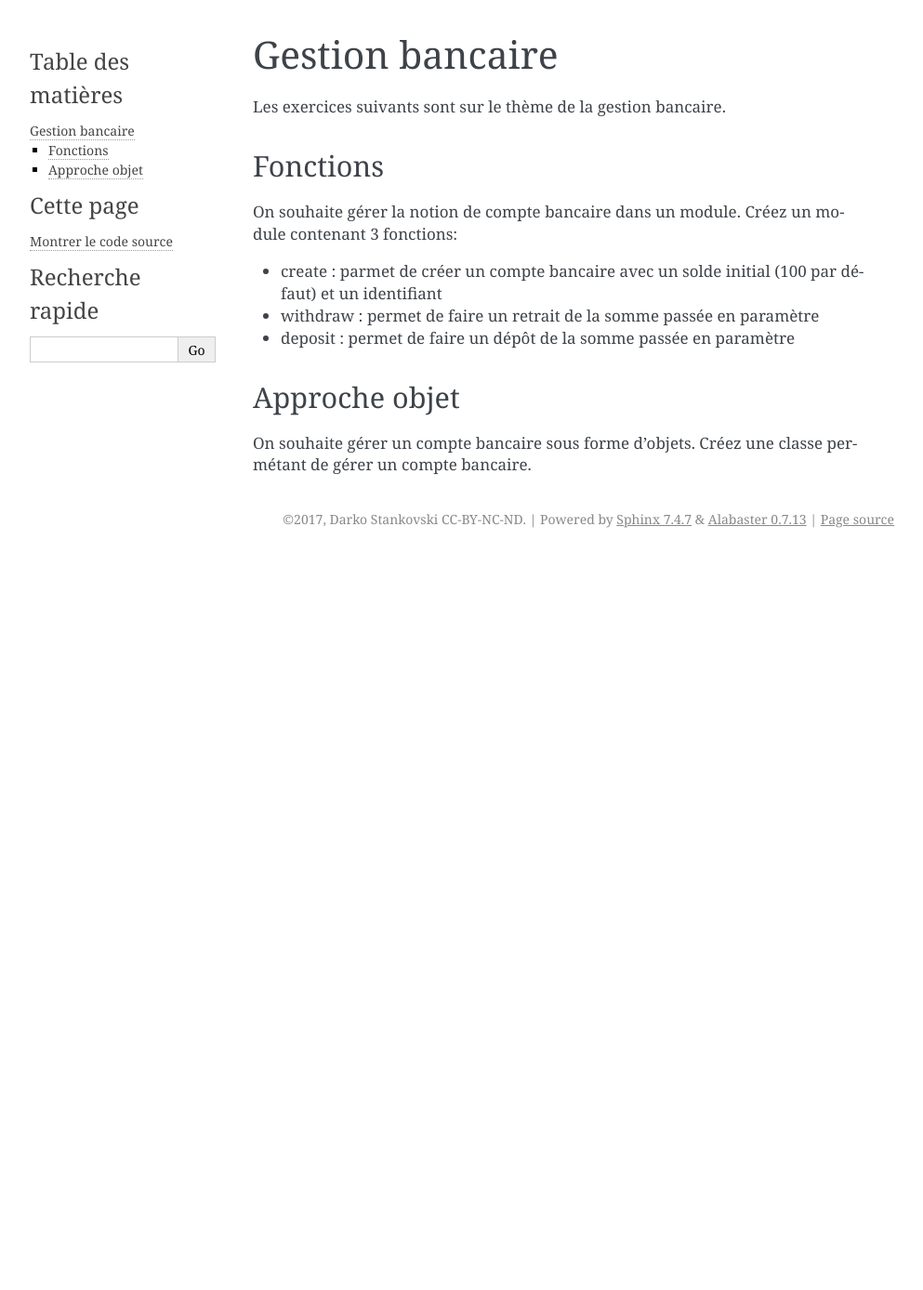
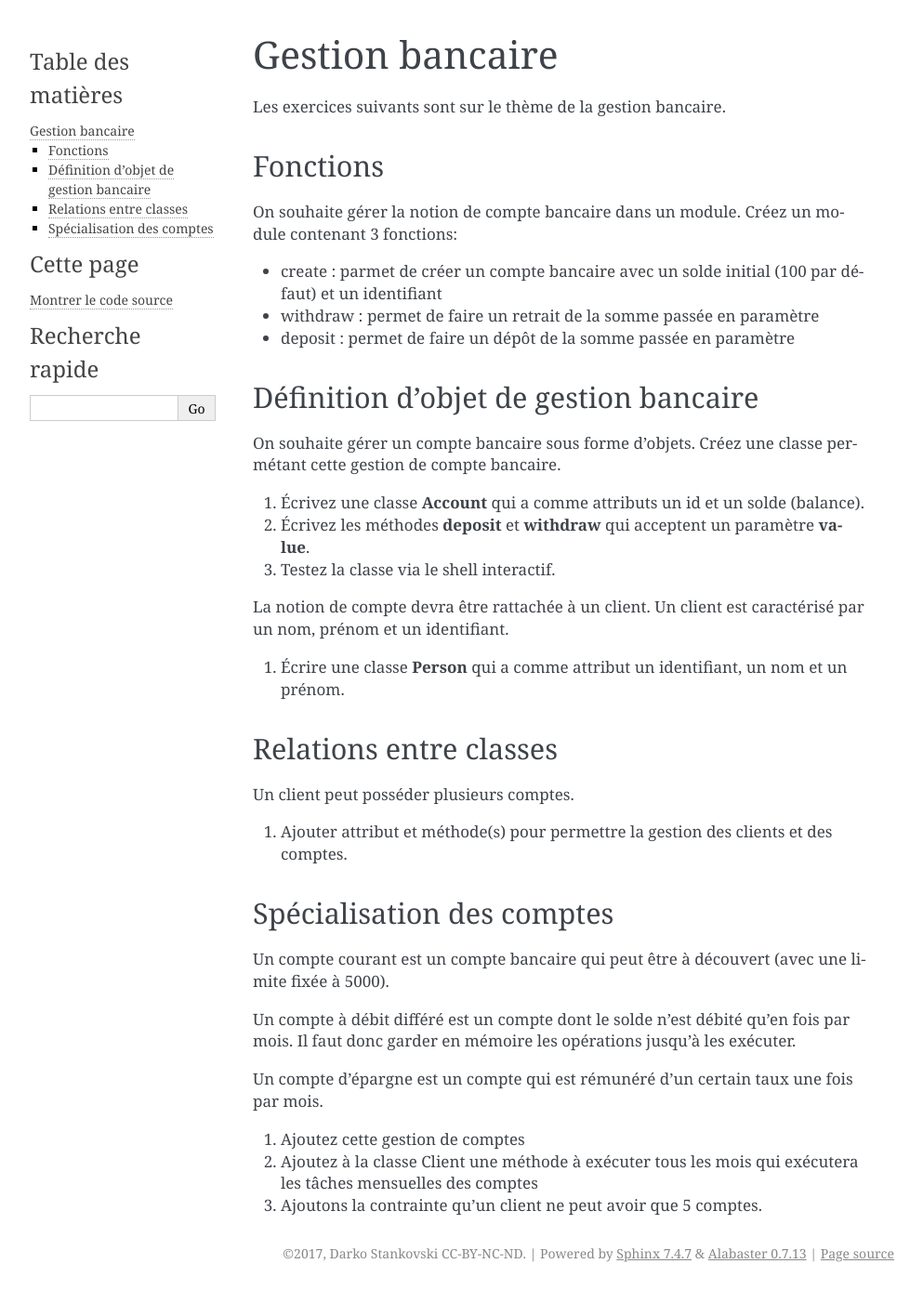
Before and after one commit to darko-itpro/formation-Python_fondamentaux, a Sphinx documentation site: the page built from docs/exercices/bank.rst, in a window 1280 px wide. Shown: the whole page at 93% size, without its empty margins (148-1141 px from the left). Built offline with Sphinx 7.4.7, drawn with Linux system fonts in a browser that asks for light colours; before the commit the page ends 900 px from its top, so only the background shows below that.

Commit message:
Ajout exercices objet

```diff
--- a/docs/exercices/bank.rst
+++ b/docs/exercices/bank.rst
@@ -12,7 +12,39 @@ On souhaite gérer la notion de compte bancaire dans un module. Créez un module
 * withdraw : permet de faire un retrait de la somme passée en paramètre
 * deposit : permet de faire un dépôt de la somme passée en paramètre
 
-Approche objet
---------------
+.. _bank-object-reference-label:
 
-On souhaite gérer un compte bancaire sous forme d'objets. Créez une classe permétant de gérer un compte bancaire.
+Définition d'objet de gestion bancaire
+--------------------------------------
+
+On souhaite gérer un compte bancaire sous forme d'objets. Créez une classe permétant cette gestion de compte bancaire.
+
+#. Écrivez une classe **Account** qui a comme attributs un id et un solde (balance).
+#. Écrivez les méthodes **deposit** et **withdraw** qui acceptent un paramètre **value**.
+#. Testez la classe via le shell interactif.
+
+La notion de compte devra être rattachée à un client. Un client est caractérisé par un nom, prénom et un identifiant.
+
+#. Écrire une classe **Person** qui a comme attribut un identifiant, un nom et un prénom.
+
+Relations entre classes
+-----------------------
+
+Un client peut posséder plusieurs comptes.
+
+#. Ajouter attribut et méthode(s) pour permettre la gestion des clients et des comptes.
+
+Spécialisation des comptes
+--------------------------
+
+Un compte courant est un compte bancaire qui peut être à découvert (avec une limite fixée à 5000).
+
+Un compte à débit différé est un compte dont le solde n'est débité qu'en fois par mois. Il faut donc garder en mémoire
+les opérations jusqu'à les exécuter.
+
+Un compte d'épargne est un compte qui est rémunéré d'un certain taux une fois par mois.
+
+#. Ajoutez cette gestion de comptes
+#. Ajoutez à la classe Client une méthode à exécuter tous les mois qui exécutera les tâches
+   mensuelles des comptes
+#. Ajoutons la contrainte qu'un client ne peut avoir que 5 comptes.
--- a/docs/index.rst
+++ b/docs/index.rst
@@ -9,8 +9,8 @@ Ce projet est un support de formation au langage Python. La documentation prése
 
    students_notes
    modules/basic
-   exercices/exercices
    exercices/bank
+   exercices/travel
 
 Indices and tables
 ==================
```
Also changed, not shown: docs/exercices/exercices.rst (deleted, +0 -33 lines), docs/exercices/travel.rst (added, +51 -0 lines), 4 other files.
